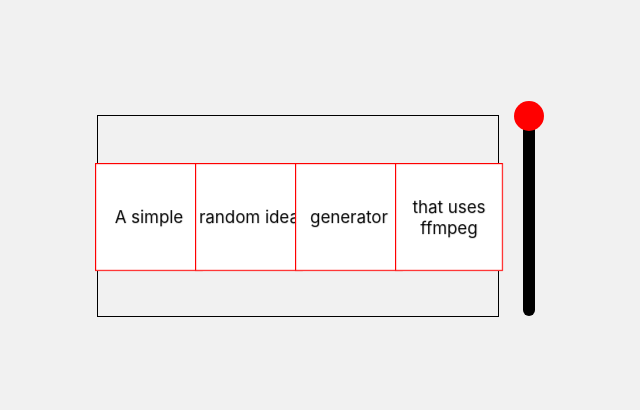
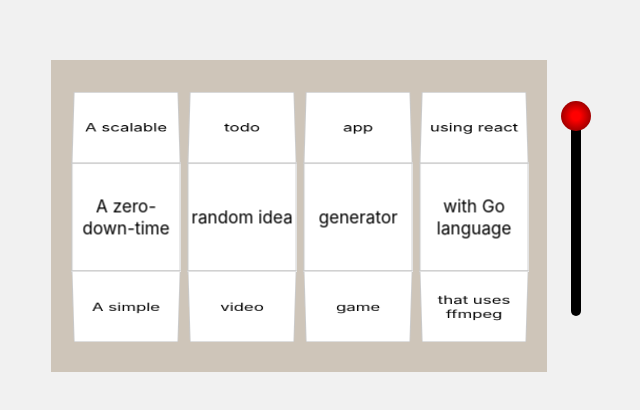
Before and after one commit to vilvai/hackathon-idea-generator, a React (Create React App) app: page / in a window 1280 px wide. Shown: the part 184-594 px from the top of the page, without its empty margins (324-964 px from the left). Built offline with nearby package versions, Linux system fonts and the light colour scheme.

Commit message:
make reels look good and stop at the middle

```diff
--- a/src/Handle.tsx
+++ b/src/Handle.tsx
@@ -2,8 +2,11 @@
 import styled from "styled-components";
 
 const HANDLE_HEIGHT = 200;
-const HANDLE_WIDTH = 12;
-
+const HANDLE_WIDTH = 10;
+/*
+const HANDLE_HOLE_HEIGHT = 100;
+const HANDLE_HOLE_WIDTH = 20;
+*/
 const HANDLE_HEAD_SIZE = 30;
 
 const Container = styled.div`
@@ -14,7 +17,16 @@
   margin-left: 24px;
   position: relative;
 `;
-
+/*
+const HandleHole = styled.div`
+  width: ${HANDLE_WIDTH}px;
+  height: ${HANDLE_HEIGHT}px;
+  border-radius: ${HANDLE_WIDTH / 2}px;
+  background-color: black;
+  top: ${(HANDLE_HEIGHT - HANDLE_HOLE_HEIGHT) / 2}
+  position: absolute;
+`;
+*/
 interface HandleHeadProps {
   position: number;
 }
@@ -27,7 +39,11 @@
   width: ${HANDLE_HEAD_SIZE}px;
   height: ${HANDLE_HEAD_SIZE}px;
   border-radius: ${HANDLE_HEAD_SIZE / 2}px;
-  background-color: red;
+  background: radial-gradient(
+    circle,
+    rgba(255, 0, 0, 1) 20%,
+    rgba(107, 0, 0, 1) 100%
+  );
   position: absolute;
   left: -${(HANDLE_HEAD_SIZE - HANDLE_WIDTH) / 2}px;
 `;
--- a/src/Reel.tsx
+++ b/src/Reel.tsx
@@ -1,54 +1,74 @@
 import React from "react";
 import styled from "styled-components";
+import { REEL_SLOTS } from "./constants";
 
 interface Props {
-  position: number;
+  rotation: number;
   slots: string[];
 }
+
+const SLOT_AREA_HEIGHT = 280;
 
 const SLOT_HEIGHT = 100;
 const SLOT_WIDTH = 100;
 
+const REEL_SIZE = Math.round(SLOT_HEIGHT / 2 / Math.tan(Math.PI / REEL_SLOTS));
+
 const Container = styled.div`
+  margin: 0 8px;
   display: flex;
   flex-direction: column;
   width: ${SLOT_WIDTH}px;
-  height: ${SLOT_HEIGHT * 2}px;
-  // overflow: hidden;
+  height: ${SLOT_AREA_HEIGHT}px;
   position: relative;
   transform-style: preserve-3d;
-  perspective: 1600px;
+  perspective: 1800px;
 `;
 
 interface SlotProps {
   rotation: number;
-  tz: number;
 }
 
-const Slot = styled.div.attrs<SlotProps>(({ rotation, tz }) => ({
-  style: {
-    transform: `rotateX(${rotation + "deg"}) translateZ(${tz}px)`,
-  },
-}))<SlotProps>`
-  top: ${SLOT_HEIGHT / 2}px;
+const Slot = styled.div.attrs<SlotProps>(({ rotation }) => {
+  return {
+    style: {
+      transform: `rotateX(${rotation + "deg"}) translateZ(${REEL_SIZE}px)`,
+      visibility: rotation > -90 || rotation < -270 ? "visible" : "hidden",
+    },
+  };
+})<SlotProps>`
+  top: ${(SLOT_AREA_HEIGHT - SLOT_HEIGHT) / 2}px;
   height: ${SLOT_HEIGHT}px;
   width: ${SLOT_WIDTH}px;
-  border: 1px solid red;
+  border: 1px solid #cacaca;
   display: flex;
   text-align: center;
   align-items: center;
   justify-content: center;
   background-color: white;
-  flex-shrink: 0;
   position: absolute;
 `;
 
-const Reel = ({ position, slots }: Props) => {
-  var tz = Math.round( ( SLOT_HEIGHT / 2 ) /  Math.tan( Math.PI / slots.length ) );
+const Reel = ({ rotation, slots }: Props) => {
+  const actualRotation = rotation % ((360 / REEL_SLOTS) * slots.length);
+
   return (
     <Container>
       {slots.map((slot, i) => (
-        <Slot key={slot} tz={tz} rotation={position * (i + 1) % 360}>
+        <Slot
+          key={slot}
+          rotation={-(i * 360) / REEL_SLOTS + actualRotation + 45}
+        >
+          {slot}
+        </Slot>
+      ))}
+      {slots.map((slot, i) => (
+        <Slot
+          key={slot}
+          rotation={
+            -((i - slots.length) * 360) / REEL_SLOTS + actualRotation + 45
+          }
+        >
           {slot}
         </Slot>
       ))}
--- a/src/SlotMachine.tsx
+++ b/src/SlotMachine.tsx
@@ -1,28 +1,30 @@
 import React from "react";
 import styled from "styled-components";
+import { REEL_SLOTS } from "./constants";
 import Handle from "./Handle";
 
 import Reel from "./Reel";
 
 const ReelArea = styled.div`
-  border: 1px solid black;
+  background-color: #cec5b9;
+  padding: 16px;
   display: flex;
 `;
 
 interface State {
-  reelData: Array<{ position: number; slots: string[]; speed: number }>;
+  reelData: Array<{ rotation: number; slots: string[]; speed: number }>;
 }
 
 const ideas: string[][] = [
-  ["A scalable", "A zero-down-time", "A simple", "A scalable ", "A zero-down-time ", "A simple "],
-  ["todo", "random idea", "video", "retail", "todo ", "random idea "],
-  ["app", "generator", "game", "machine learning model", "app ", "generator "],
-  ["using react", "with Go language", "that uses ffmpeg", "using react ", "with Go language ", "that uses ffmpeg"],
+  ["A scalable", "A zero-down-time", "A simple"],
+  ["todo", "random idea", "video", "retail"],
+  ["app", "generator", "game", "machine learning model"],
+  ["using react", "with Go language", "that uses ffmpeg"],
 ];
 
 export default class SlotMachine extends React.Component<{}, State> {
   state = {
-    reelData: ideas.map((idea) => ({ position: 0, slots: idea, speed: 0 })),
+    reelData: ideas.map((idea) => ({ rotation: 0, slots: idea, speed: 0 })),
   };
 
   startSlotMachine = () => {
@@ -40,11 +42,26 @@
   update() {
     const { reelData } = this.state;
     this.setState({
-      reelData: reelData.map((data) => ({
-        ...data,
-        position: data.position + data.speed,
-        speed: Math.max(0, data.speed - 0.1),
-      })),
+      reelData: reelData.map((data) => {
+        let { speed, rotation } = data;
+
+        const rotationModulo = rotation % (360 / REEL_SLOTS);
+
+        if (speed < 1) {
+          if (rotationModulo > -4) {
+            rotation = rotation - rotationModulo;
+            speed = 0;
+          } else {
+            speed += 0.09;
+          }
+        }
+
+        return {
+          ...data,
+          rotation: rotation - speed,
+          speed: Math.max(0, speed - 0.1),
+        };
+      }),
     });
 
     if (this.isRunning) {
@@ -62,8 +79,8 @@
     return (
       <>
         <ReelArea>
-          {reelData.map(({ position, slots }, i) => (
-            <Reel key={i} position={position} slots={slots} />
+          {reelData.map(({ rotation, slots }, i) => (
+            <Reel key={i} rotation={rotation} slots={slots} />
           ))}
         </ReelArea>
         <Handle onStart={this.startSlotMachine} disabled={this.isRunning} />
--- /dev/null
+++ b/src/constants.tsx
@@ -0,0 +1 @@
+export const REEL_SLOTS = 8;
```
